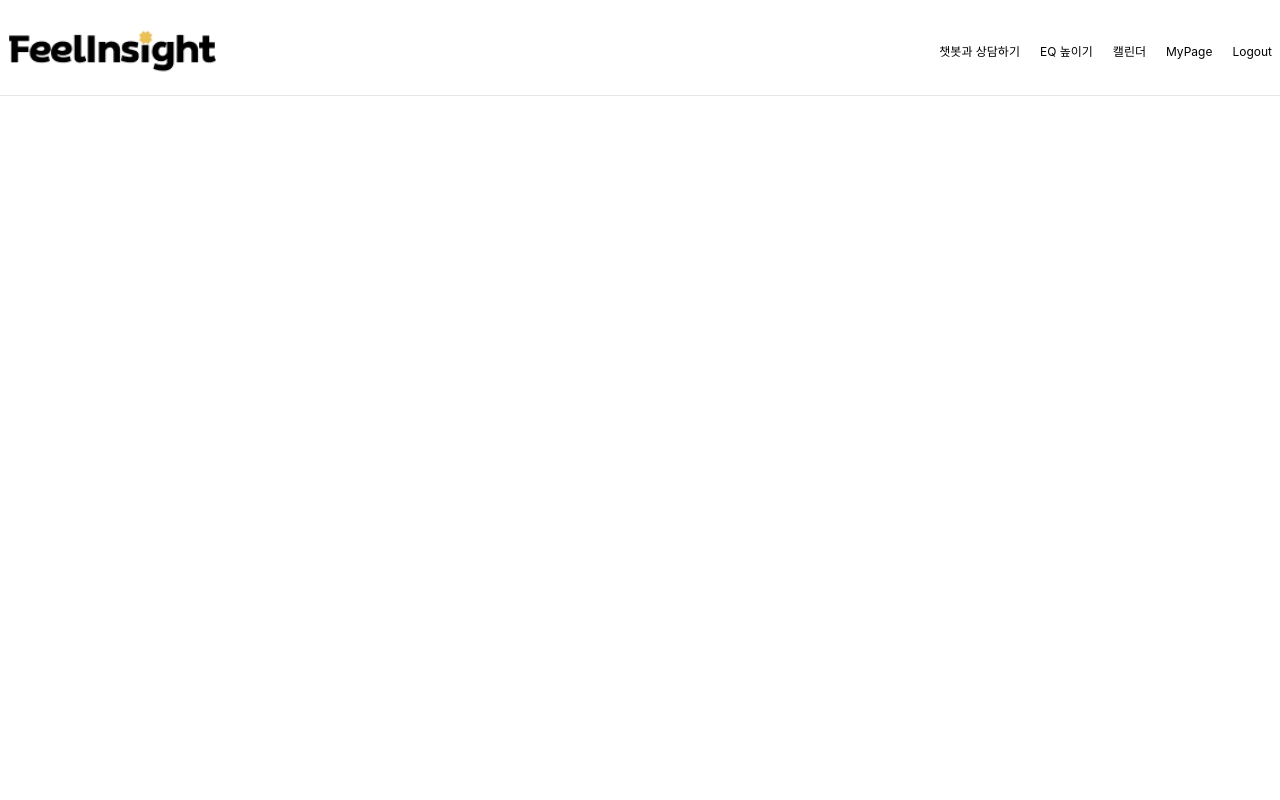
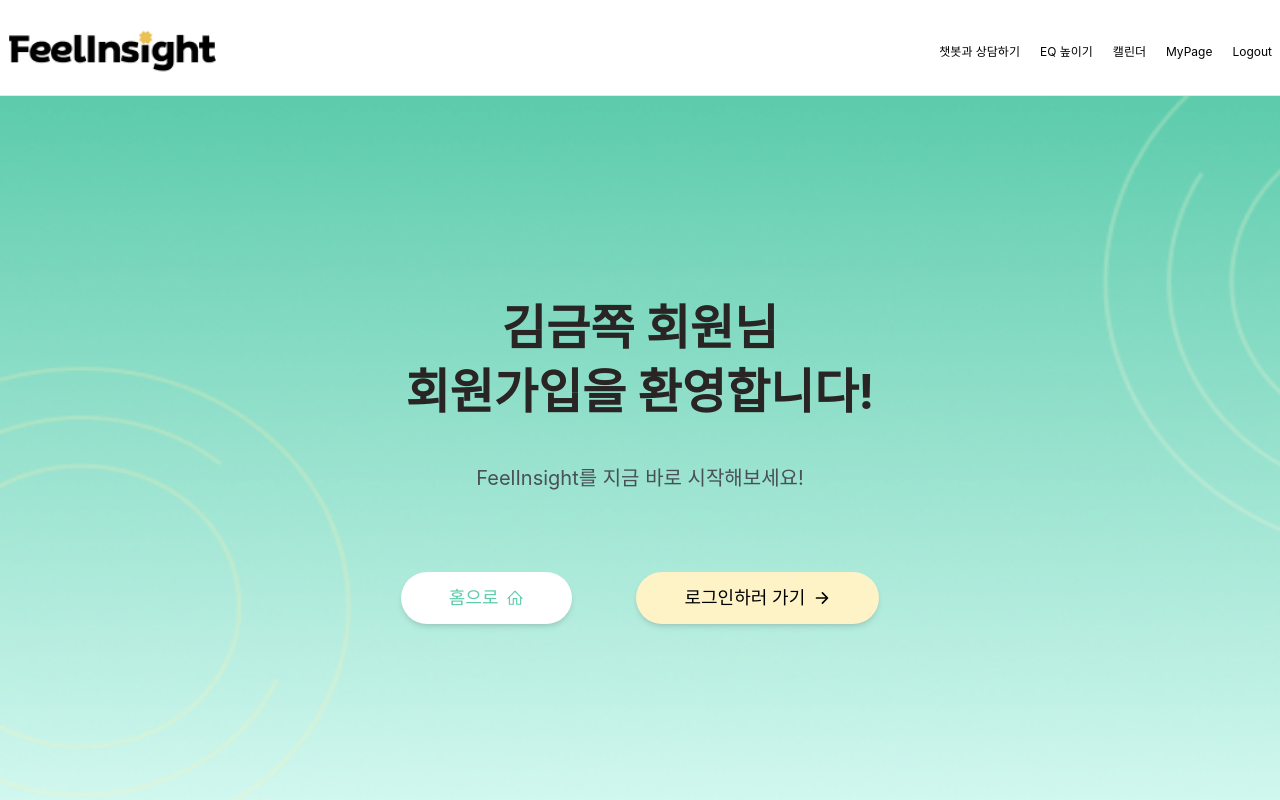
Before and after one commit to SKU-LikeLion12/hackathon_team6_front, a React (Create React App) app: page /signupcompleted in a window 1280 px wide. Shown: the top 800 px of the page. Built offline with nearby package versions, Linux system fonts and the light colour scheme.

Commit message:
SignUpCompleted

```diff
--- a/src/App.js
+++ b/src/App.js
@@ -13,6 +13,7 @@ import EQ from "./pages/EQ";
 import Edit from "./pages/Edit";
 import Diary from "./pages/Diary";
 import Producer from "./pages/Producer";
+import SignUpCompleted from "./pages/SignUpCompleted";
 
 function reducer(state, action) {
   switch (action.type) {
@@ -100,6 +101,7 @@ function App() {
               <Route path="/chatbot" element={<ChatBot />} />
               <Route path="/eq" element={<EQ />} />
               <Route path="/producer" element={<Producer />} />
+              <Route path="/signupcompleted" element={<SignUpCompleted />} />
             </Routes>
           </DiaryDispatchContext.Provider>
         </DiaryStateContext.Provider>
--- a/src/pages/Home.jsx
+++ b/src/pages/Home.jsx
@@ -5,7 +5,7 @@ import Footer from "../component/Footer";
 export default function Home() {
   return (
     <div className="h-auto">
-      <div className="pt-60 bg-[url('./img/home.png')] bg-[length:2000px_900px] bg-no-repeat">
+      <div className="pt-60 bg-[url('./img/home.png')] bg-[length:1700px_800px] bg-no-repeat">
         <div className="flex flex-col items-center mb-60">
           <h3 className="text-[#495057] text-6xl mb-16 font-bold grid place-items-center">
             오늘 나의 감정은 어땠을까?
--- a/src/pages/SignUp.jsx
+++ b/src/pages/SignUp.jsx
@@ -121,8 +121,7 @@ export default function SignUp() {
 
   const handleSubmit = () => {
     if (!notAllow) {
-      alert("회원가입이 완료되었습니다!");
-      navigate("/");
+      navigate("/signupcompleted");
     }
   };
 
--- /dev/null
+++ b/src/pages/SignUpCompleted.jsx
@@ -0,0 +1,57 @@
+import React from "react";
+import Footer from "../component/Footer";
+import { useNavigate } from "react-router-dom";
+
+import { LiaHomeSolid } from "react-icons/lia";
+import { IoArrowForward } from "react-icons/io5";
+
+export default function SignUpCompleted() {
+  const navigate = useNavigate();
+
+  const onLogin = () => {
+    navigate("/login");
+  };
+
+  const onHome = () => {
+    navigate("/");
+  };
+
+  return (
+    <div className="h-auto">
+      <div className="pt-52 h-[1000px] bg-[url('./img/SignUpCompleted_Back.png')] bg-[length:1500px_1200px] bg-no-repeat">
+        <div className="flex flex-col items-center mb-60">
+          <h3 className="text-[#292525] text-center text-5xl mb-4 font-bold grid place-items-center">
+            김금쪽 회원님
+          </h3>
+          <h3 className="text-[#292525] text-center text-5xl mb-12 font-bold grid place-items-center">
+            회원가입을 환영합니다!
+          </h3>
+
+          <div className=" grid place-items-center">
+            <span className="mb-8 text-xl text-center text-[#495057]">
+              FeelInsight를 지금 바로 시작해보세요!
+            </span>
+            <div className="flex justify-center mt-12">
+              <button
+                onClick={onHome}
+                className="border-0 mr-8 rounded-full py-3 px-12 flex flex-row justify-center items-center bg-white shadow-md text-[#5BCBAB] text-lg font-medium"
+              >
+                홈으로
+                <LiaHomeSolid className="ml-2" />
+              </button>
+              <button
+                onClick={onLogin}
+                className="border-0 ml-8 rounded-full py-3 px-12 flex flex-row justify-center items-center bg-amber-100 shadow-md text-lg font-medium"
+              >
+                로그인하러 가기
+                <IoArrowForward className="ml-2" />
+              </button>
+            </div>
+          </div>
+        </div>
+      </div>
+
+      <Footer className="bg-[#F8F9FA]" />
+    </div>
+  );
+}
```
Also changed, not shown: src/img/SignUpCompleted_Back.png (added).
